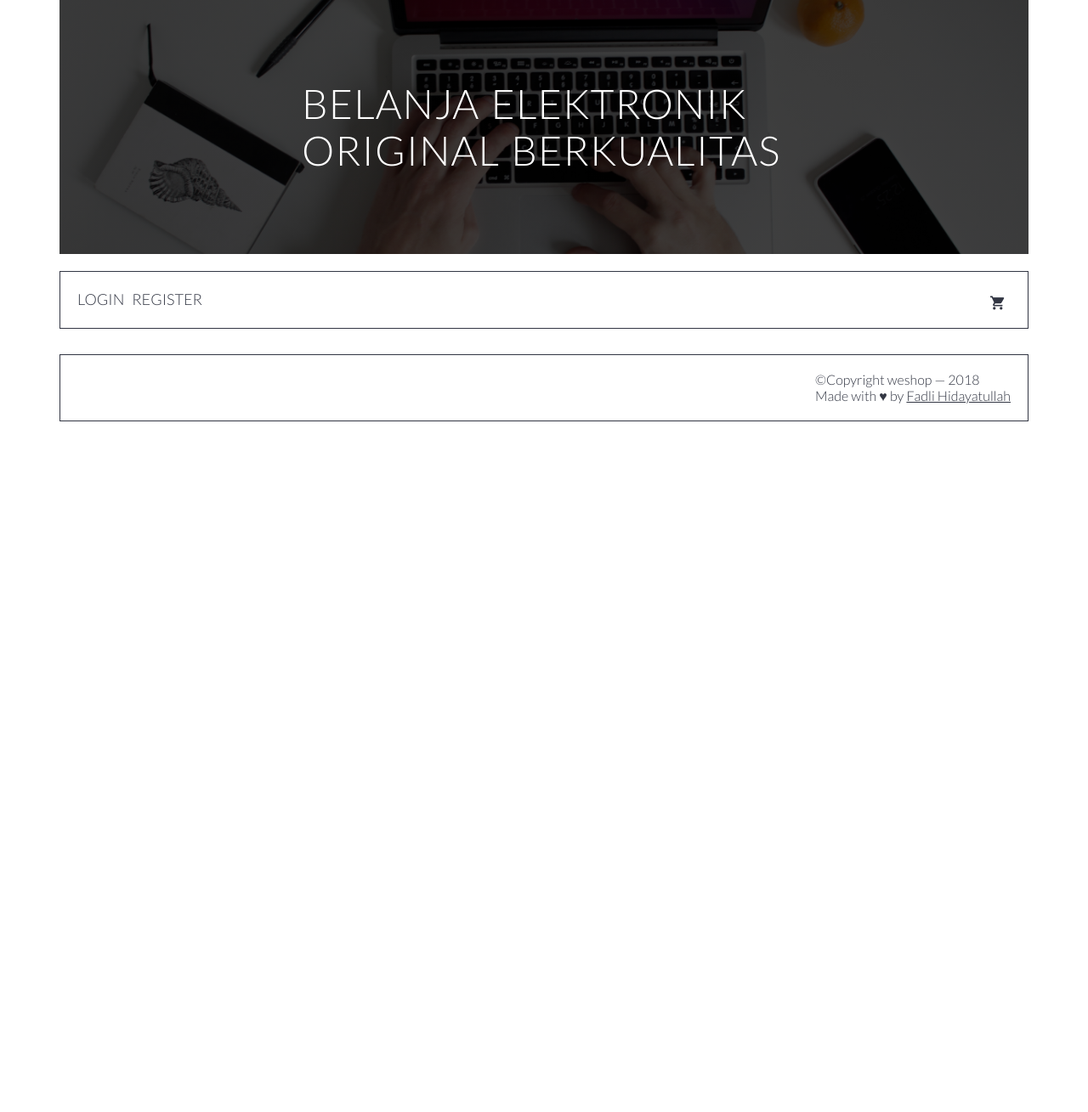
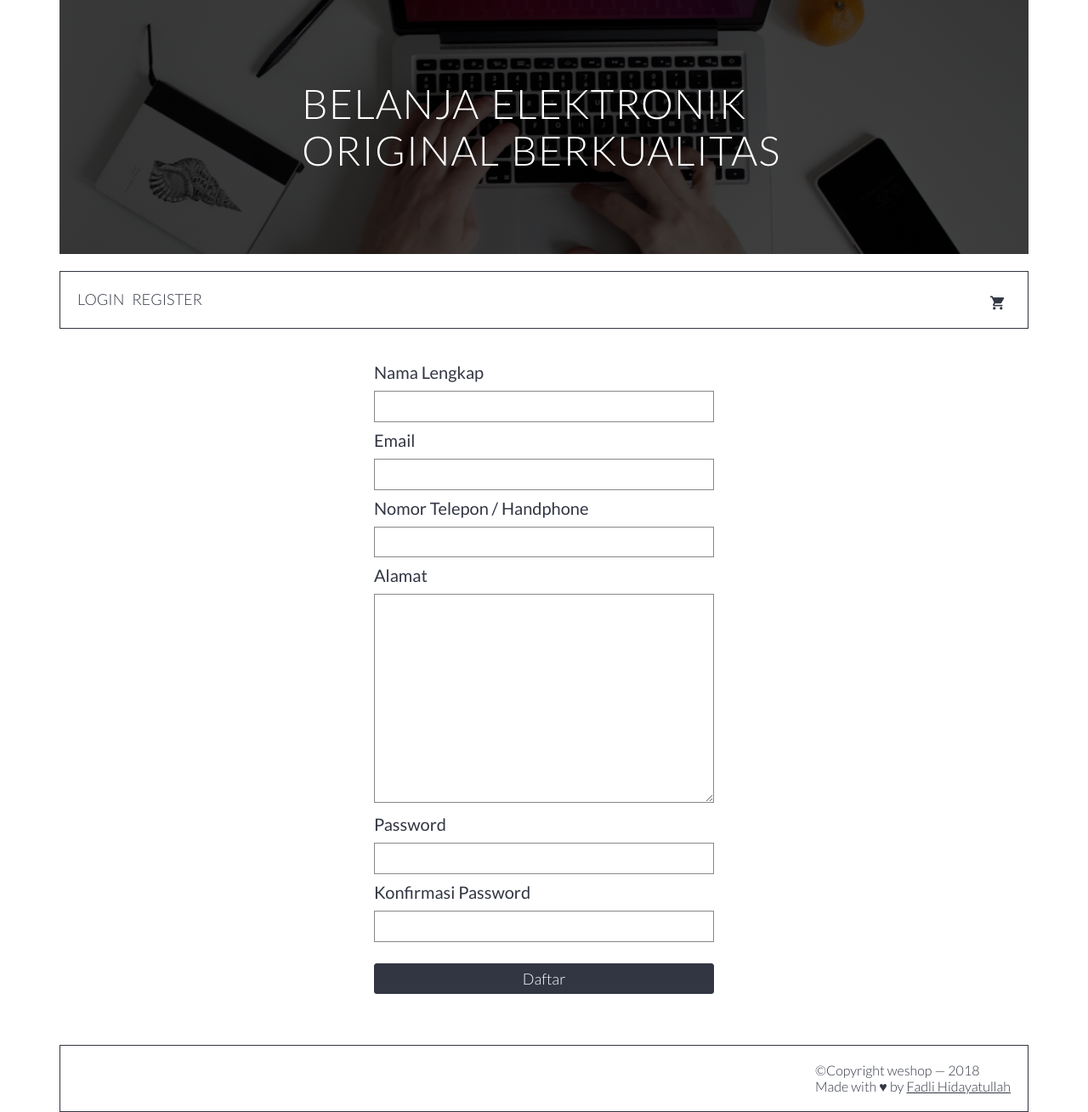
Before and after one commit to herocodemuslim/weshop, a PHP site: page /projects/index.php?page=register in a window 1280 px wide. Shown: the part 76-1385 px from the top of the page at 85% size. Before the commit the page ends 572 px from the top, so only its background shows below. Run offline with PHP 8.4, Linux system fonts and the light colour scheme; some libraries are stand-ins or nearby versions.

Commit message:
Pembuatan form register

```diff
--- a/index.php
+++ b/index.php
@@ -2,12 +2,25 @@
 include_once('resources/function/helper.php');
 include_once('templates/header.php');
 
+$page = isset($_GET['page']) ? $_GET['page'] : false;
+
 ?>
 
 <div class="container">
-  <div class="main-content">
+<div class="main-content">
 
-  </div>
+<?php
+
+$filename = "$page.php";
+if (file_exists($filename)) {
+  include_once($filename);
+} else {
+  echo 'Maaf, file tersebut tidak dapat ditemukan di dalam sistem.';
+}
+
+?>
+
+</div>
 </div>
 
 <?php include_once('templates/footer.php'); ?>
--- /dev/null
+++ b/register.php
@@ -0,0 +1,36 @@
+<div class="m-auto form-container">
+  <form action="<?=BASE_URL.'proses-register.php'?>" method="GET">
+
+<div class="element-form">
+  <label for="nama_lengkap">Nama Lengkap</label>
+  <input type="text" name="nama_lengkap">
+</div>
+
+<div class="element-form">
+  <label for="email">Email</label>
+  <input type="email" name="email">
+</div>
+
+<div class="element-form">
+  <label for="phone">Nomor Telepon / Handphone</label>
+  <input type="text" name="phone">
+</div>
+
+<div class="element-form">
+  <label for="alamat">Alamat</label>
+  <textarea name="alamat" cols="20" rows="10"></textarea>
+</div>
+
+<div class="element-form">
+  <label for="password">Password</label>
+  <input type="password" name="password">
+</div>
+
+<div class="element-form">
+  <label for="re-password">Konfirmasi Password</label>
+  <input type="password" name="re_password">
+</div>
+
+<button class="btn btn-default btn-full" type="submit">Daftar</button>
+  </form>
+</div>
--- a/resources/css/style.css
+++ b/resources/css/style.css
@@ -64,6 +64,37 @@ a {
 
 .hero-text-box h1 {
   color: #fff;
+}
+
+.m-auto {
+  margin: 0 auto;
+}
+
+.btn {
+  padding: 7px 15px;
+
+  font-weight: 300;
+  font-size: 90%;
+
+  cursor: pointer;
+  transition: background-color 0.3s, border-color 0.3s;
+}
+
+.btn-default {
+  border: 1px solid #323643;
+  border-radius: 3px;
+  background-color: #323643;
+  color: #fff;
+}
+
+.btn-default:hover {
+  background-color: #1c1e26;
+  border-color: #1c1e26;
+}
+
+.btn-full {
+  width: 100%;
+  margin-top: 15px;
 }
 
 /* ----------------------------- */
@@ -142,6 +173,51 @@ header {
   background-color: #eee;
 }
 
+
+/* ----------------------------- */
+/* MAIN CONTENT SECTION */
+/* ----------------------------- */
+.main-content {
+  padding: 30px 15px;
+}
+
+/* ----------------------------- */
+/* LOGIN REGISTER SECTION */
+/* ----------------------------- */
+.form-container {
+  width: 400px;
+}
+
+.form-container label,
+.form-container input {
+  display: block;
+  margin: 10px 0;
+}
+
+.form-container label {
+  font-weight: bolder;
+}
+
+.form-container input {
+  font-size: 90%;
+}
+
+.form-container input[type="text"],
+.form-container input[type="email"],
+.form-container input[type="password"],
+.form-container textarea {
+  width: 100%;
+  padding: 7px;
+
+  font-weight: 300;
+
+  border: 1px solid #888;
+  background-color: #fff;
+  color: #323643;
+}
+/* ----------------------------- */
+/* FOOTER SECTION */
+/* ----------------------------- */
 footer {
   padding: 20px;
   margin-top: 30px;
```
Also changed, not shown: login.php (added).
